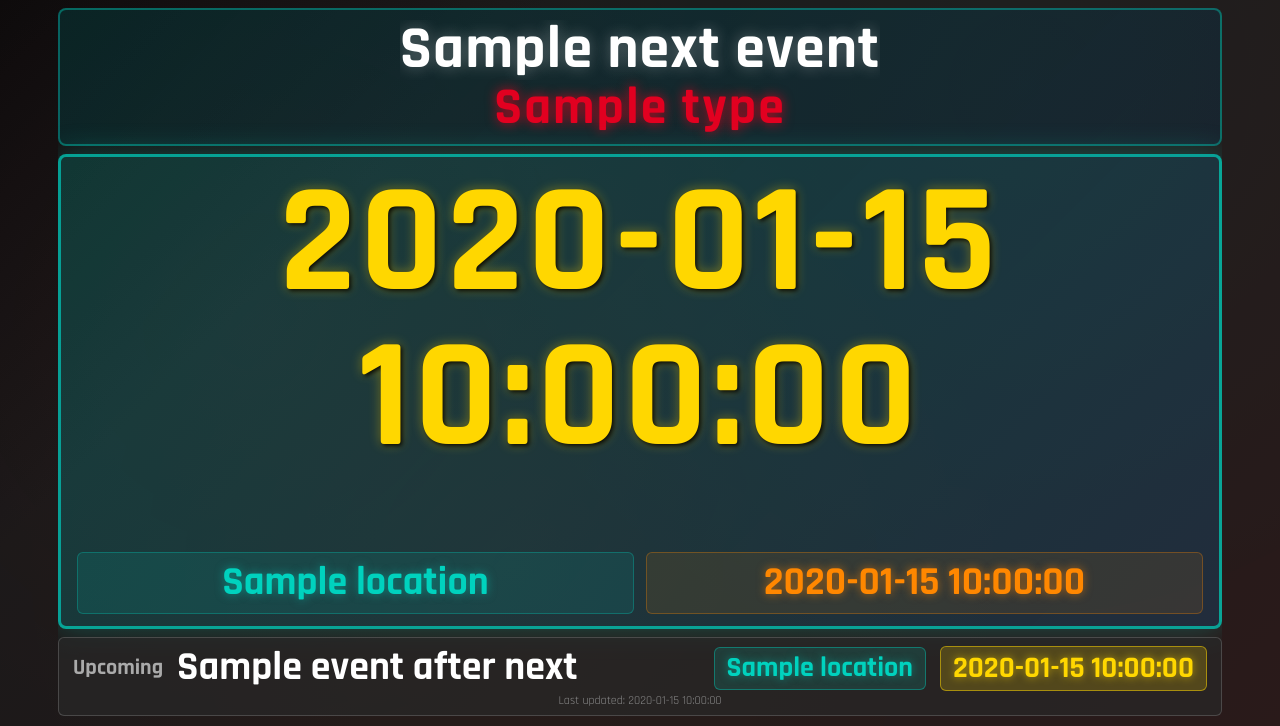
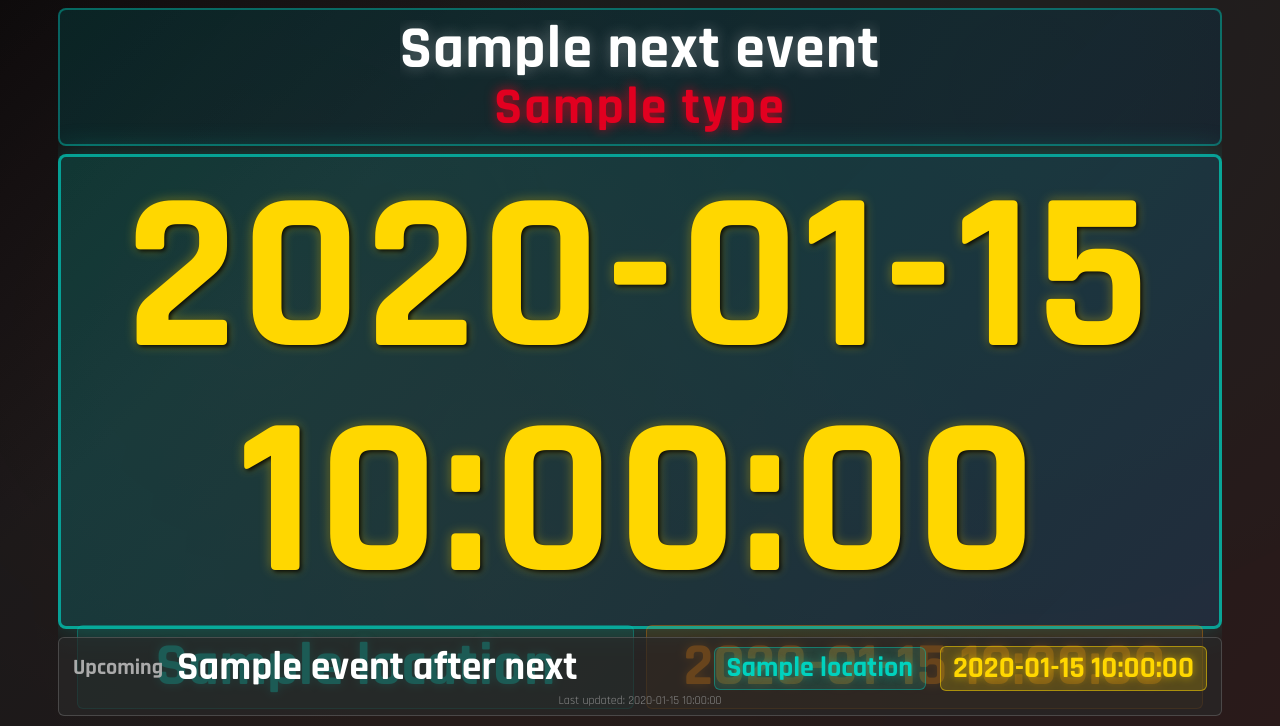
Before and after one commit to xiaodown/f1cal, a Python web app: template templates/dashboard.html in a window 1280 px wide. Shown: the part 74-800 px from the top of the page. Run offline with Jinja, Linux system fonts and the light colour scheme; the template is opened without the code that fills it: most values are stand-ins (such as "Sample title", 1, 10 or a date in 2020).

Commit message:
tweaks abound

```diff
--- a/static/css/style.css
+++ b/static/css/style.css
@@ -127,14 +127,18 @@ main {
     min-height: 0;
     display: flex;
     flex-direction: column;
-    justify-content: space-between;
+    justify-content: flex-start;
     align-items: center;
     gap: 8px;
     box-shadow: 0 0 30px rgba(0, 210, 190, 0.3);
 }
 
 .event-date {
-    font-size: 155px;
+    flex: 1;
+    display: flex;
+    align-items: center;
+    justify-content: center;
+    font-size: 225px;
     font-weight: 700;
     color: #FFD700;
     text-shadow: 2px 2px 4px rgba(0, 0, 0, 0.9), 0 0 12px rgba(255, 215, 0, 0.4);
@@ -147,7 +151,7 @@ main {
     grid-template-columns: 1fr 1fr;
     gap: 12px;
     width: 100%;
-    font-size: 40px;
+    font-size: 60px;
     font-weight: 700;
 }
 
```
